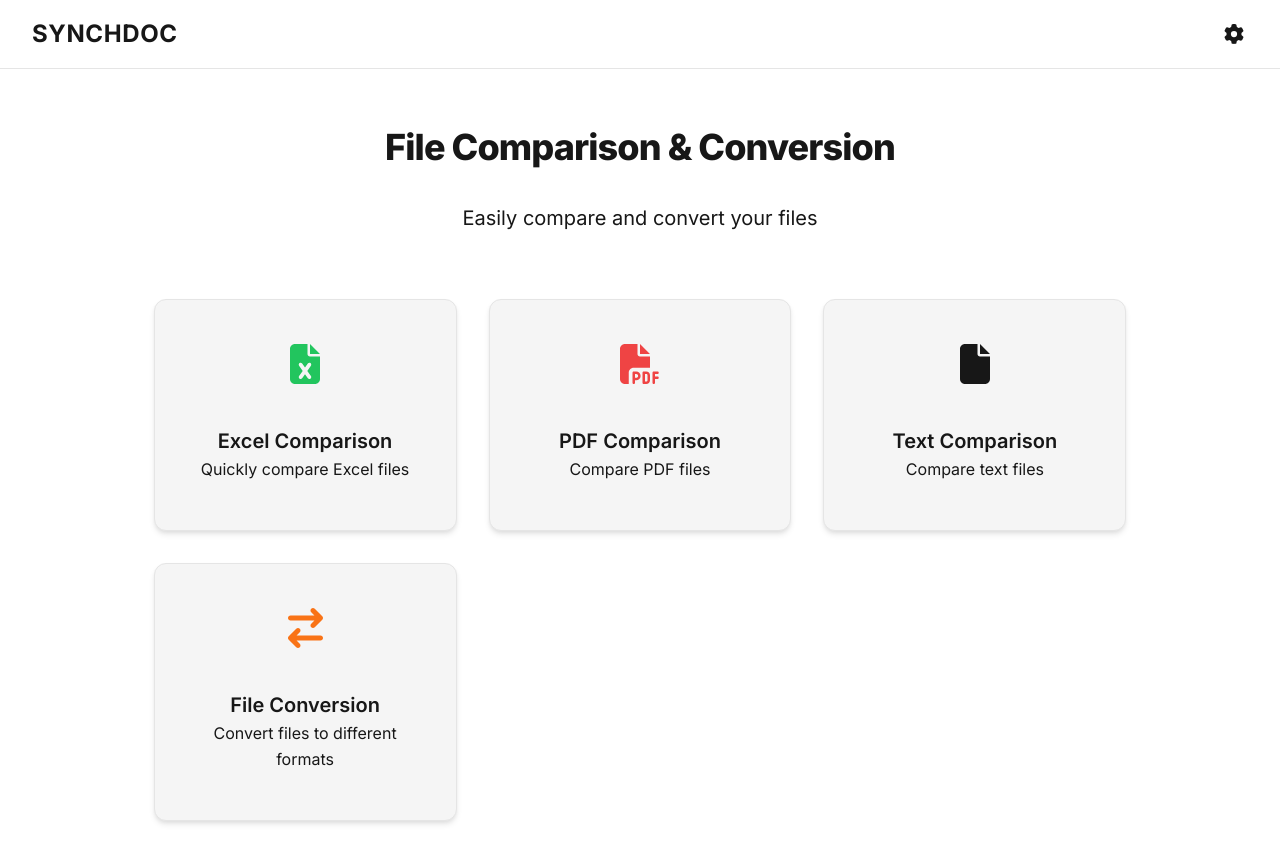
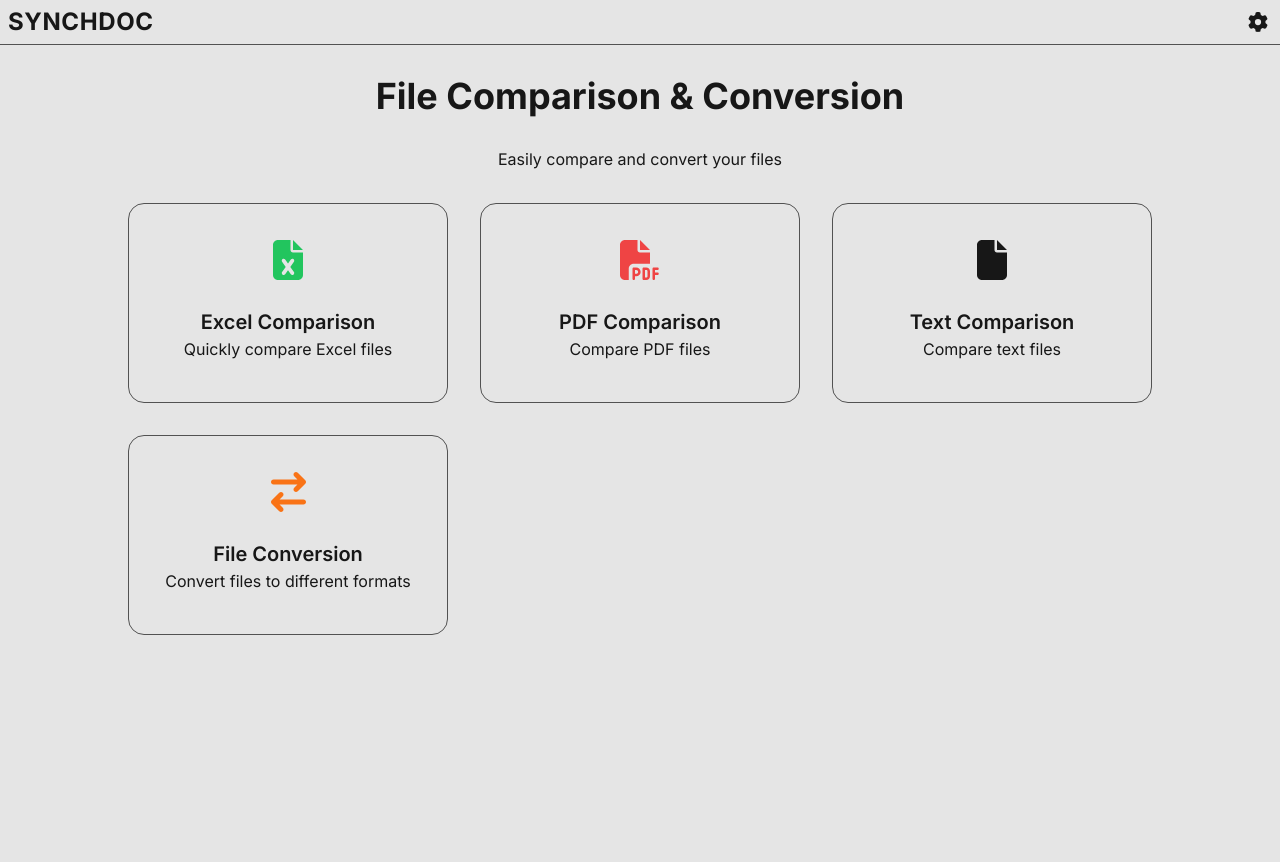
Before and after one commit to erenaydin0/CosmicDoc, a React (Vite) app: page / in a window 1280 px wide. Shown: the top 862 px of the page. After the commit the page ends 800 px from the top, so only its background shows below. Built offline with nearby package versions, Linux system fonts and the light colour scheme.

Commit message:
Refactor CSS styles for improved consistency and design. Updated background colors, card styles, and margins across various components. Adjusted header and tab styles for better visual hierarchy.

```diff
--- a/src/App.css
+++ b/src/App.css
@@ -33,7 +33,7 @@
   --orange-500-rgb: 249, 115, 22;
 
   /* Ana renkler - Gri tonları teması */
-  --background-color: var(--white-color);
+  --background-color: var(--gray-200);
   --primary-color: var(--gray-900);
   --secondary-color: var(--gray-600);
   --accent-color: var(--orange-500);
@@ -65,9 +65,9 @@
   --card-shadow-color: rgba(0, 0, 0, 0.1);
   --hover-shadow-color: rgba(0, 0, 0, 0.15);
   --subtle-bg-color: var(--gray-50);
-  --card-bg-color: var(--gray-100);
+  --card-bg-color: var(--gray-200);
   --input-bg-color: var(--gray-100);
-  --border-color: var(--gray-200);
+  --border-color: var(--gray-600);
   --hover-bg-color: var(--gray-100);
   --hover-color: var(--gray-100);
   --secondary-bg-color: var(--gray-600);
@@ -158,7 +158,7 @@
   --card-shadow-color: rgba(0, 0, 0, 0.4);
   --hover-shadow-color: rgba(0, 0, 0, 0.5);
   --subtle-bg-color: var(--gray-800);
-  --card-bg-color: var(--gray-800);
+  --card-bg-color: var(--gray-900);
   --input-bg-color: var(--gray-700);
   --border-color: var(--gray-600);
   --hover-bg-color: var(--gray-700);
@@ -192,7 +192,6 @@ body {
 }
 
 .container {
-  padding: 2rem;
   text-align: center;
   margin: 0 auto;
 }
--- a/src/style/ComparisonStyles.css
+++ b/src/style/ComparisonStyles.css
@@ -138,21 +138,22 @@
 .sheet-tabs {
   display: flex;
   flex-wrap: wrap;
-  gap: 8px;
   border-bottom: none;
 }
 
 .sheet-tab {
   padding: 10px 18px;
   border: none;
-  border-radius: 14px 14px 0 0;
   cursor: pointer;
   background-color: var(--background-color);
-  box-shadow: var(--card-shadow);
   position: relative;
   transition: all 0.3s ease;
   color: var(--text-color);
   font-size: 14px;
+}
+
+.sheet-tab:first-child {
+  border-radius: 32px 0 0 0;
 }
 
 .sheet-tab:hover {
@@ -161,9 +162,9 @@
 }
 
 .sheet-tab.active {
-  background-color: var(--secondary-color);
+  background-color: var(--primary-color);
   box-shadow: var(--subtle-shadow);
-  color: var(--text-color);
+  color: var(--text-secondary-color);
   font-weight: 600;
 }
 
--- a/src/style/Components.css
+++ b/src/style/Components.css
@@ -3,7 +3,7 @@
   display: flex;
   width: 100%;
   gap: 20px;
-  margin-top: 5rem;
+  margin-top: 2rem;
 }
 
 .preview-section {
@@ -12,7 +12,7 @@
   display: flex;
   flex-direction: column;
   border: 1px solid var(--border-color);
-  border-radius: 12px;
+  border-radius: 32px;
   background-color: var(--background-color);
 }
 
--- a/src/style/Header.css
+++ b/src/style/Header.css
@@ -2,7 +2,6 @@
   display: flex;
   justify-content: space-between;
   align-items: center;
-  padding: 0.5rem 1.5rem;
   color: var(--text-color);
   font-family: var(--font-family-base);
   transition: all 0.2s ease;
@@ -33,9 +32,8 @@
   color: var(--text-color);
   letter-spacing: var(--tracking-wide);
   font-family: var(--font-family-base);
-  padding: 8px;
-  border-radius: 12px;
   transition: all 0.2s ease;
+  padding-left: 0.5rem;
 }
 
 .logo:hover {
@@ -88,10 +86,10 @@
 /* Ayarlar menüsü */
 .settings-menu {
   position: absolute;
-  top: 56px;
-  right: 0;
+  top: 3rem;
+  right: 5px;
   background: var(--background-color);
-  border-radius: 12px;
+  border-radius: 1rem;
   border: 1px solid var(--border-color);
   box-shadow: var(--elevated-shadow);
   padding: 12px;
@@ -374,7 +372,7 @@
   }
 
   .settings-item span {
-    font-size: 0.9rem;
+    font-size: 0.8rem;
   }
 
   .theme-selector {
--- a/src/style/PageStyles.css
+++ b/src/style/PageStyles.css
@@ -1,48 +1,30 @@
+.page-title {
+  font-size: var(--text-4xl);
+  color: var(--text-color);
+}
+
+.page-description {
+  color: var(--primary-color);
+}
+
+
 .card-container {
   display: grid;
   grid-template-columns: repeat(auto-fit, minmax(280px, 1fr));
   gap: 2rem;
-  margin-top: 3rem;
   padding: 1rem 0.5rem;
   perspective: 1000px;
   margin-left: auto;
   margin-right: auto;
   width: 80%;
 }
-
-.page-title {
-  font-size: var(--text-4xl);
-  font-weight: var(--font-extrabold);
-  line-height: var(--leading-tight);
-  letter-spacing: var(--tracking-tight);
-  margin-bottom: 0.75rem;
-  background: var(--text-color);
-  -webkit-background-clip: text;
-  background-clip: text;
-  color: transparent;
-  display: inline-block;
-}
-
-.page-description {
-  font-size: var(--text-xl);
-  font-weight: var(--font-normal);
-  line-height: var(--leading-relaxed);
-  letter-spacing: var(--tracking-normal);
-  color: var(--primary-color);
-  margin-bottom: 2.5rem;
-  max-width: 42rem;
-  margin-left: auto;
-  margin-right: auto;
-}
-
 .card {
   background-color: var(--card-bg-color);
   color: var(--text-color);
-  padding: 2rem;
-  border-radius: 12px;
+  padding: 1.5rem;
+  border-radius: 16px;
   text-decoration: none;
   transition: all 0.3s cubic-bezier(0.25, 0.46, 0.45, 0.94);
-  box-shadow: var(--card-shadow);
   border: 1px solid var(--border-color);
   display: flex;
   flex-direction: column;
@@ -70,10 +52,7 @@
   left: 0;
   right: 0;
   bottom: 0;
-  background: linear-gradient(135deg, var(--primary-color), var(--accent-color));
-  border-radius: 12px;
   padding: 1px;
-  mask: linear-gradient(#fff 0 0) content-box, linear-gradient(#fff 0 0);
   mask-composite: exclude;
   opacity: 0;
   transition: opacity 0.2s ease;
@@ -122,7 +101,6 @@
   display: flex;
   align-items: center;
   justify-content: center;
-  margin-bottom: 1rem;
   position: relative;
   transition: all 0.2s ease;
   overflow: hidden;
```
